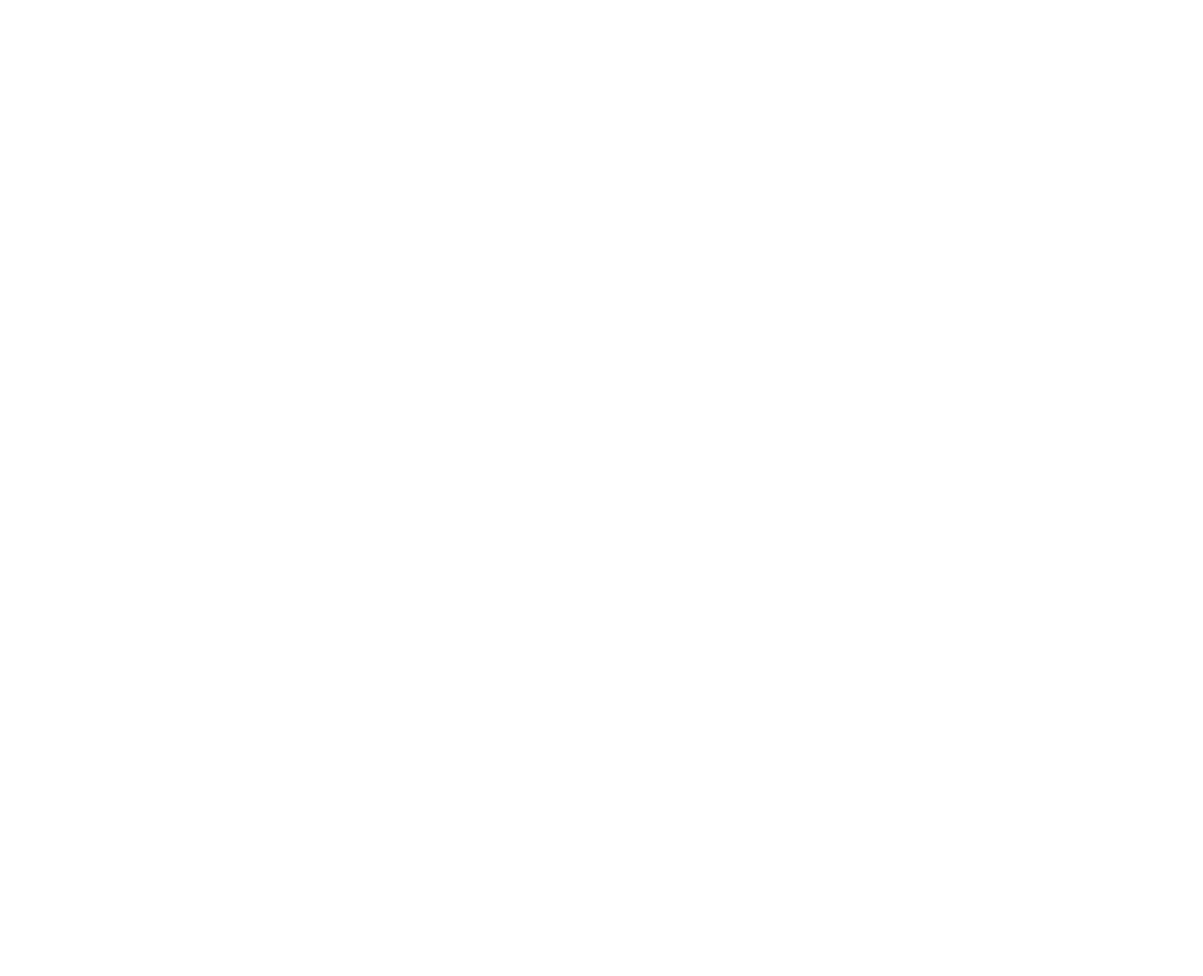
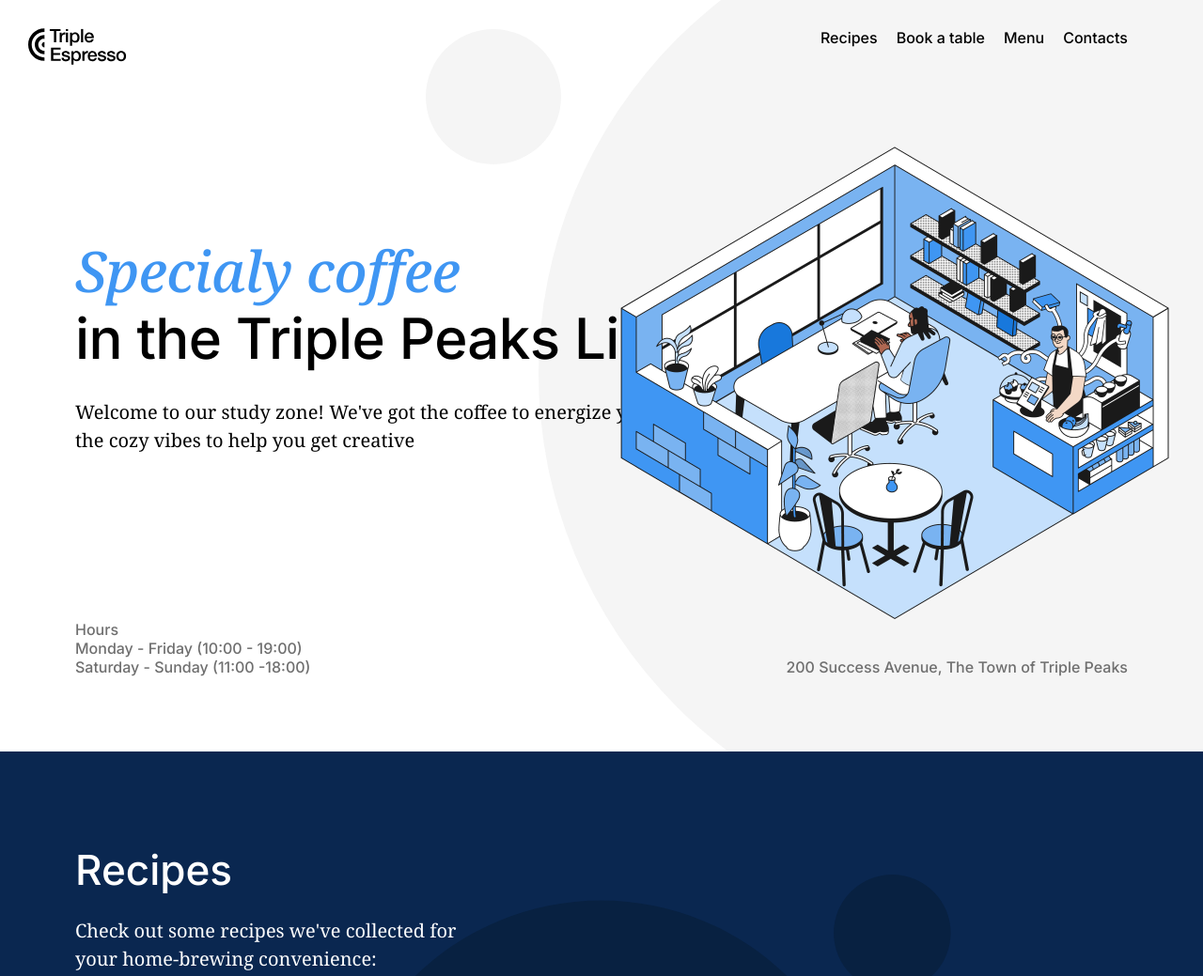
Before and after one commit to HetviPatel1905/se_project_coffeeshop, a plain HTML site: page index.html in a window 1280 px wide. Shown: the top 1039 px of the page at 94% size. Before the commit the page ends 800 px from the top, so only its background shows below. Drawn offline with Linux system fonts and the light colour scheme.

Commit message:
New update for my project

```diff
--- a/index.html
+++ b/index.html
@@ -18,13 +18,92 @@
 <body>
   <div class="page">
 
-    <header class="header"></header>
+    <header class="header">
+      <nav class="nav">
+
+        <img
+        src="./images/logo_coffeeshop_dark.svg"
+        alt="Coffee shop logo"
+        class="nav__logo"
+        />
+
+        <ul class="nav__links">
+          <li>
+            <a href="#recipes" class="nav__link">Recipes</a>
+          </li>
+          <li>
+            <a href="#reservation" class="nav__link">Book a table</a>
+          </li>
+          <li>
+            <a href="#menu" class="nav__link">Menu</a>
+          </li>
+          <li>
+            <a href="#contacts" class="nav__link">Contacts</a>
+          </li>
+        </ul>
+      </nav>
+
+      <h1 class="header__title">
+        <span class="header__span-accent">Specialy coffee</span> in the Triple Peaks Library</h1>
+      <p class="header__description">Welcome to our study zone! We've got the coffee to energize you and the cozy vibes to help you get creative</p>
+      <img
+        src="./images/inside_coffee_shop.png"
+        alt="Background header image"
+        class="header__image"
+      />
+
+      <div class="header__footer">
+        <div>
+          <p class="header__paragraph">Hours</p>
+         <p class="header__paragraph">Monday - Friday (10:00 - 19:00) </p>
+         <p class="header__paragraph">Saturday - Sunday (11:00 -18:00)</p>
+        </div>
+        <p class="header__paragraph">200 Success Avenue, The Town of Triple Peaks</p>
+
+      </div>
+
+    </header>
 
     <main class="content">
-      <section class="recipes"></section>
-      <section class="reservation"></section>
-      <section class="menu"></section>
-      <section class="about"></section>
+
+      <section id="recipes" class="recipes">
+        <h2 class="recipes__title">Recipes</h2>
+        <p class="recipes__subtitle">Check out some recipes we've collected for your home-brewing convenience:</p>
+        <ul class="recipes__videos">
+          <li>
+            <iframe
+            width="560"
+            height="315"
+            src="https://www.youtube.com/embed/j6VlT_jUVPc?si=pgkgnJDTT8c5s9ri"
+            title="YouTube video player"
+            frameborder="0"
+            allow="accelerometer; autoplay; clipboard-write; encrypted-media; gyroscope; picture-in-picture; web-share"
+            referrerpolicy="strict-origin-when-cross-origin"
+            allowfullscreen></iframe>
+            <p class="recipes__video-caption">
+              <span>Aeropress recipe</span> <span>~5 min</span>
+            </p>
+          </li>
+          <li>
+            <iframe
+            width="560"
+            height="315"
+            src="https://www.youtube.com/embed/st571DYYTR8?si=mK7dFwkjwYe_CP5n"
+            title="YouTube video player"
+            frameborder="0"
+            allow="accelerometer; autoplay; clipboard-write; encrypted-media; gyroscope; picture-in-picture; web-share"
+            referrerpolicy="strict-origin-when-cross-origin"
+            allowfullscreen></iframe>
+            <p class="recipes__video-caption">
+              <span>French press recipe</span> <span>~15 min</span>
+            </p>
+          </li>
+        </ul>
+      </section>
+
+      <section id="reservation" class="reservation"></section>
+      <section id="menu" class="menu"></section>
+      <section id="contacts" class="about"></section>
     </main>
 
     <footer class="footer"></footer>
--- a/pages/index.css
+++ b/pages/index.css
@@ -6,3 +6,143 @@
   font-size: 16px;
   line-height: 20px;
 }
+
+.header {
+  padding: 30px 80px 40px;
+  height: 800px;
+  box-sizing: border-box;
+  display: flex;
+  flex-direction: column;
+  background-image: url(../images/background_header.svg);
+  background-size: cover;
+  background-position: center;
+  background-repeat: no-repeat;
+  position: relative;
+  background-color: #ffffff;
+}
+
+.header__image {
+  position: absolute;
+  top: 124px;
+  right: 5px;
+  width: 646px;
+  height: 568px;
+}
+
+.header__title {
+  margin: 183px 0 0;
+  max-width: 729px;
+  font-family: "Inter", "Arial", sans-serif;
+  font-weight: 500;
+  font-size: 60px;
+  line-height: 72px;
+  letter-spacing: -0.6px;
+}
+
+.header__span-accent {
+  font-family: "Noto Serif", "Times New Roman", serif;
+  font-style: italic;
+  font-size: 60px;
+  line-height: 72px;
+  color: #3F96F3;
+  display: block;
+}
+
+.header__description {
+  margin: 28px 0 0;
+  max-width: 683px;
+
+  font-family: "Noto Serif", "Times New Roman", serif;
+  font-size: 20px;
+  line-height: 30px;
+}
+
+.header__footer {
+  display: flex;
+  justify-content: space-between;
+  align-items: end;
+  margin-bottom: 40px;
+  margin-top: auto;
+  font-family: "Inter", "Arial", sans-serif;
+  font-weight: 500;
+  font-size: 16px;
+  line-height: 20px;
+  color: #6f6f6f
+}
+
+.header__paragraph {
+  margin: 0;
+}
+
+.nav {
+  display: flex;
+  justify-content: space-between;
+}
+
+.nav__logo {
+  position: relative;
+  left: -50px;
+  height: 39px ;
+  width: 105px;
+}
+
+.nav__links {
+  display: flex;
+  list-style-type: none;
+  gap: 20px;
+  padding: 0;
+  margin: 0;
+  font-family: "Inter", "Arial", sans-serif;
+  font-weight: 500;
+  font-size: 16px;
+  line-height: 20px;
+}
+
+.nav__link {
+  text-decoration: none;
+  color: #000000;
+}
+
+.recipes {
+  color: #ffffff;
+  background-color: #0a2750;
+  background-image: url(../images/background_recipes.svg);
+  background-repeat: no-repeat;
+  background-position: center;
+  background-size: cover;
+  margin: 0;
+  padding: 100px 80px 215px ;
+}
+
+.recipes__title {
+  margin: 0 0 24px;
+  max-width: 580px;
+  font-family: "Inter", "Arial", sans-serif;
+  font-weight: 500;
+  font-size: 44px;
+  line-height: 52px;
+}
+
+.recipes__subtitle {
+  margin: 0 0 80px;
+  max-width: 438px;
+  font-family: "Noto Serif", "Times New Roman", serif;
+  font-size: 20px;
+  line-height: 30px;
+}
+
+.recipes__videos {
+  display: flex;
+  justify-content: center;
+  gap: 40px;
+  list-style-type: none;
+  font-family: "Inter", "Arial", sans-serif;
+  font-weight: 500;
+  font-size: 20px;
+  line-height: 30px;
+}
+
+.recipes__video-caption {
+  display: flex;
+  justify-content: space-between;
+}
```
